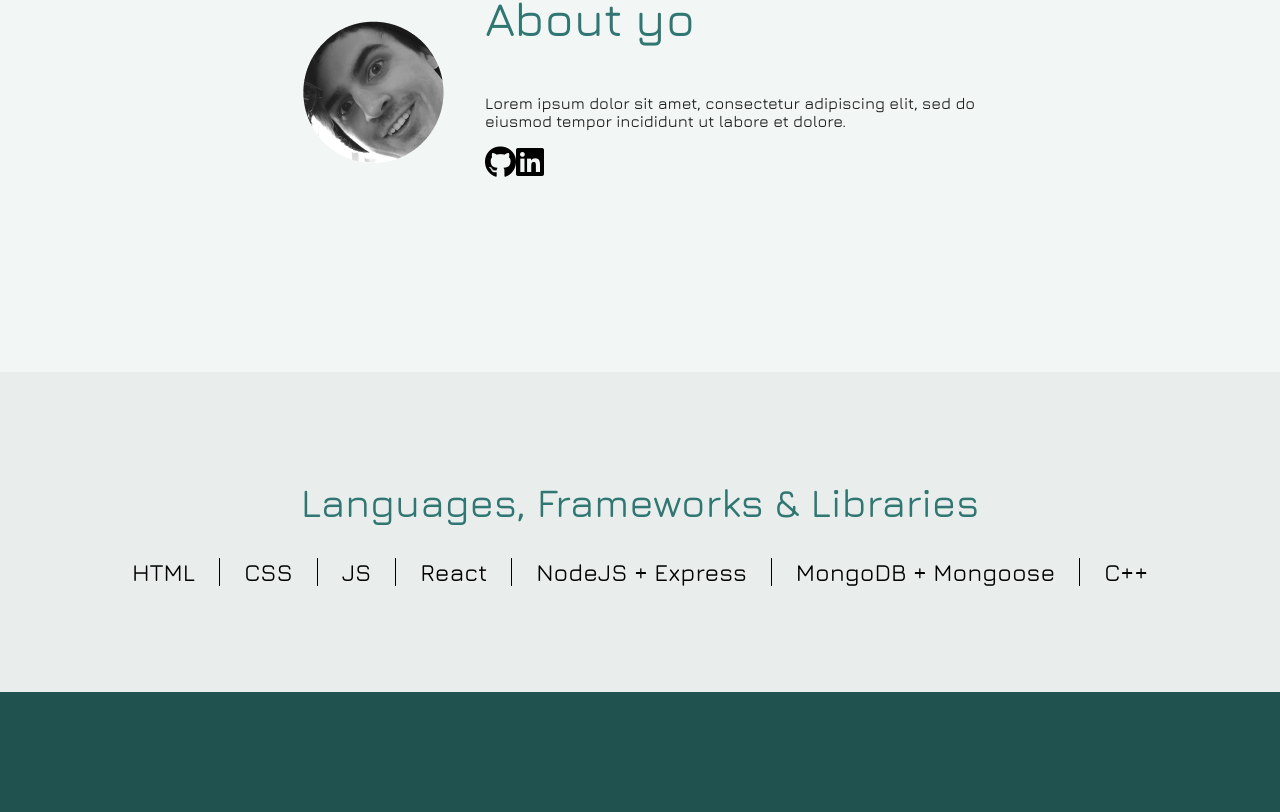
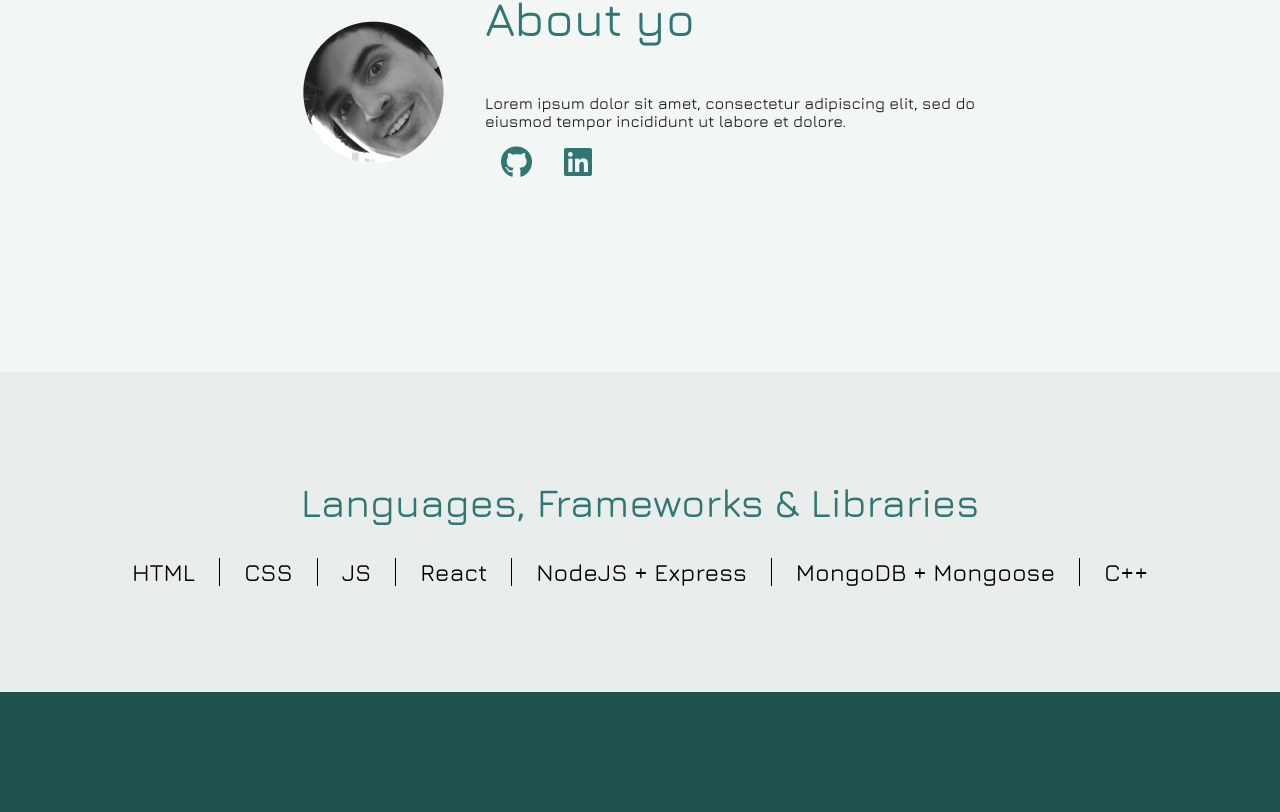
Before and after one commit to ajhanson22227/portfolio, a React (Create React App) app: page / in a window 1280 px wide. Shown: the part 908-1720 px from the top of the page. Built offline with nearby package versions, Linux system fonts and the light colour scheme.

Commit message:
Style icon container in contact me

```diff
--- a/src/components/Contact/Contact.css
+++ b/src/components/Contact/Contact.css
@@ -40,6 +40,14 @@
     color: var(--normalTextColor)
 }
 
+.icon-container{
+    color: var(--normalTextColor)
+}
+
+.icon-container > *{
+    margin: 0 .5em;
+}
+
 @media only screen and (max-width: 802px){
     .contact-content-container{
         width: 100%;
```
